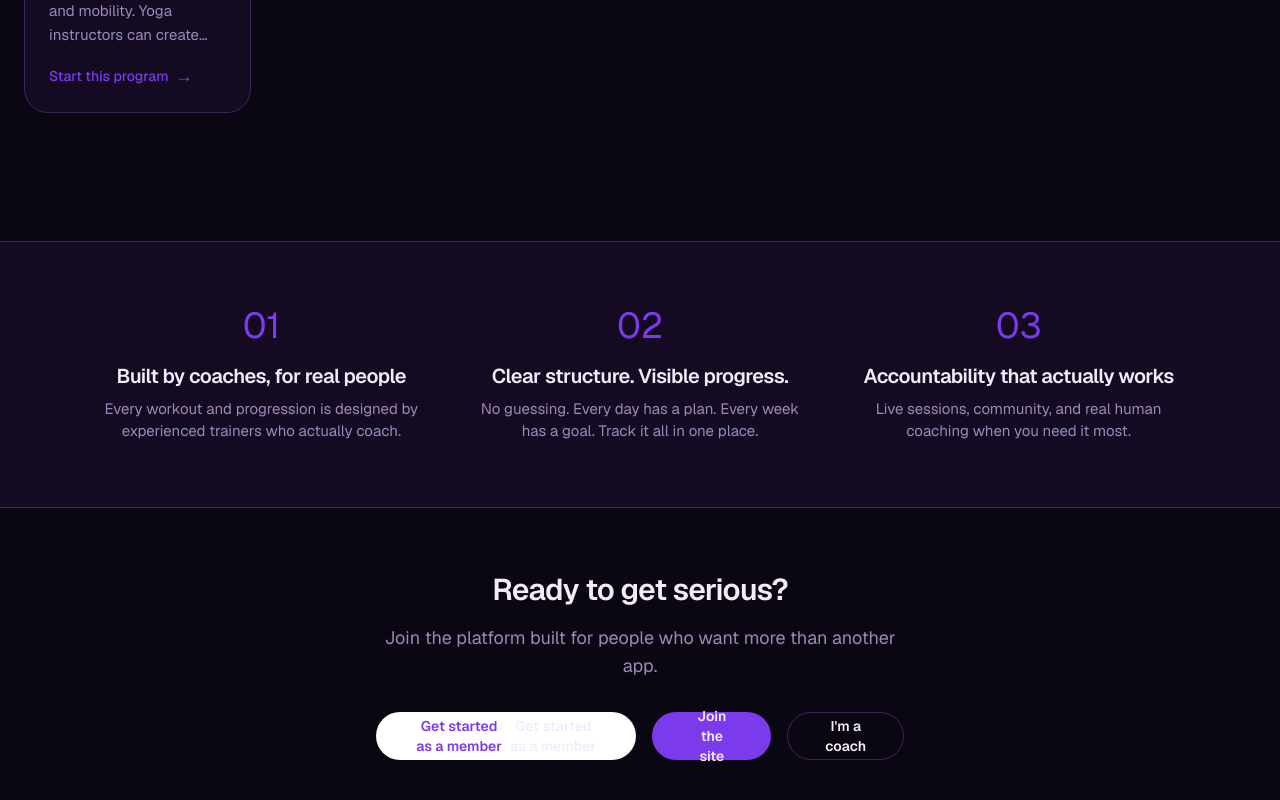
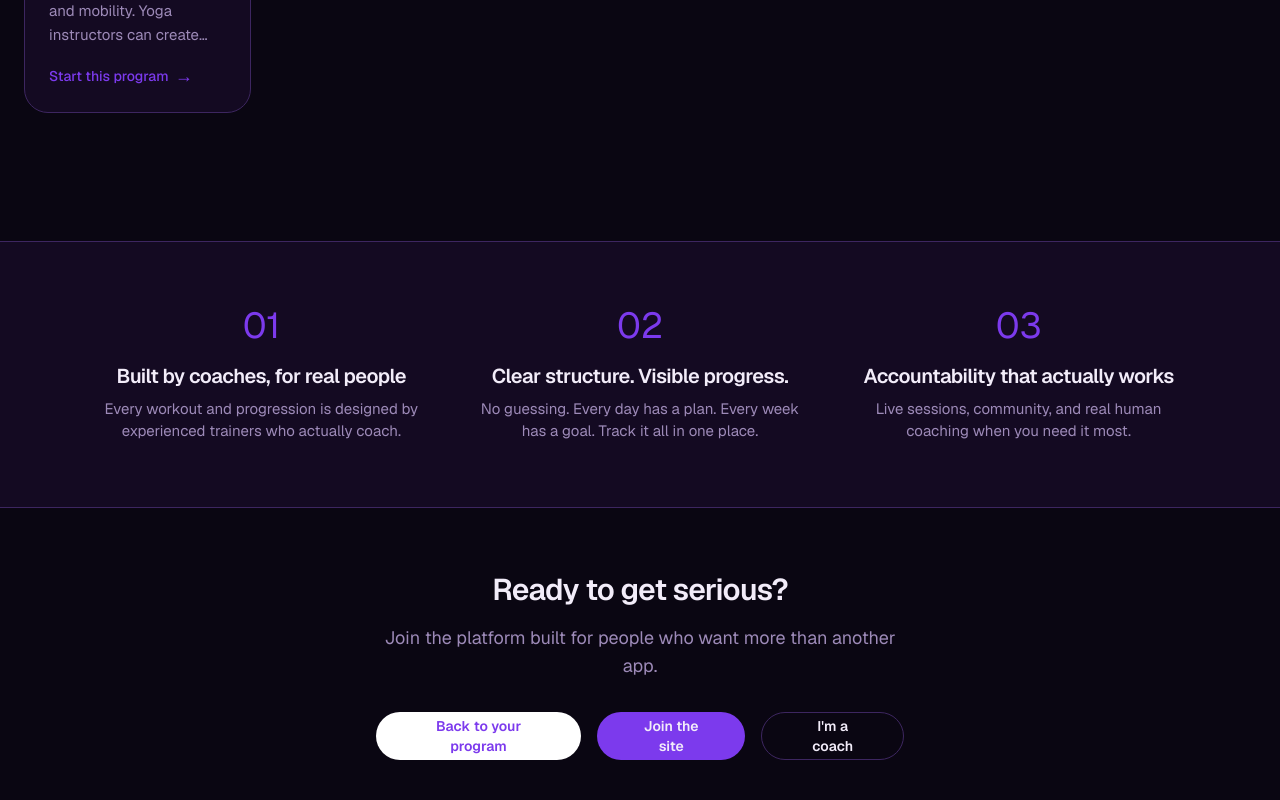
Before and after one commit to Coachjohnepop/train-station, a Next.js app: page /landing in a window 1280 px wide. Shown: the part 1835-2635 px from the top of the page. Built offline with nearby package versions, Linux system fonts and the light colour scheme.

Commit message:
feat: 1st step alignment - rename Enter as Member/Get started as a member to Back to your program on home/landing (for fresh starting-over state); Join the site (new user flow) now to /join to match test step (land on pricing + see assessment callout)

```diff
--- a/src/app/landing/page.tsx
+++ b/src/app/landing/page.tsx
@@ -104,8 +104,7 @@ export default async function LandingPage() {
           <p className="text-[#9d8ab8] mb-8 text-lg">Join the platform built for people who want more than another app.</p>
           <div className="flex flex-col sm:flex-row gap-3 sm:gap-4 justify-center">
             <Link href="/member" className="inline-flex h-12 items-center justify-center rounded-full bg-white px-9 text-sm font-semibold hover:bg-gray-100 transition-all hover:scale-[1.1]">
-              <span style={{ color: '#7c3aed' }}>Get started as a member</span>
-              Get started as a member
+              <span style={{ color: '#7c3aed' }}>Back to your program</span>
             </Link>
             <Link href="/join/questions" className="inline-flex h-12 items-center justify-center rounded-full bg-[#7c3aed] px-9 text-sm font-semibold text-white hover:bg-[#6d2dd6] transition-all hover:scale-[1.1]">
               Join the site
--- a/src/components/SplashCarousel.tsx
+++ b/src/components/SplashCarousel.tsx
@@ -61,10 +61,10 @@ export default function SplashCarousel() {
               href="/member"
               className="inline-flex items-center justify-center rounded-full bg-white px-8 py-3 text-sm font-semibold transition-all hover:bg-white/90 hover:scale-[1.1]"
             >
-              <span style={{ color: '#7c3aed' }}>Enter as Member (demo review)</span>
+              <span style={{ color: '#7c3aed' }}>Back to your program</span>
             </Link>
             <Link
-              href="/join/questions"
+              href="/join"
               className="inline-flex items-center justify-center rounded-full bg-[#7c3aed] px-8 py-3 text-sm font-semibold text-white transition-all hover:bg-[#6d2dd6] hover:scale-[1.1]"
             >
               Join the site (new user flow)
```
Also changed, not shown: 1 other file (tests, documents, lock files or other folders).
